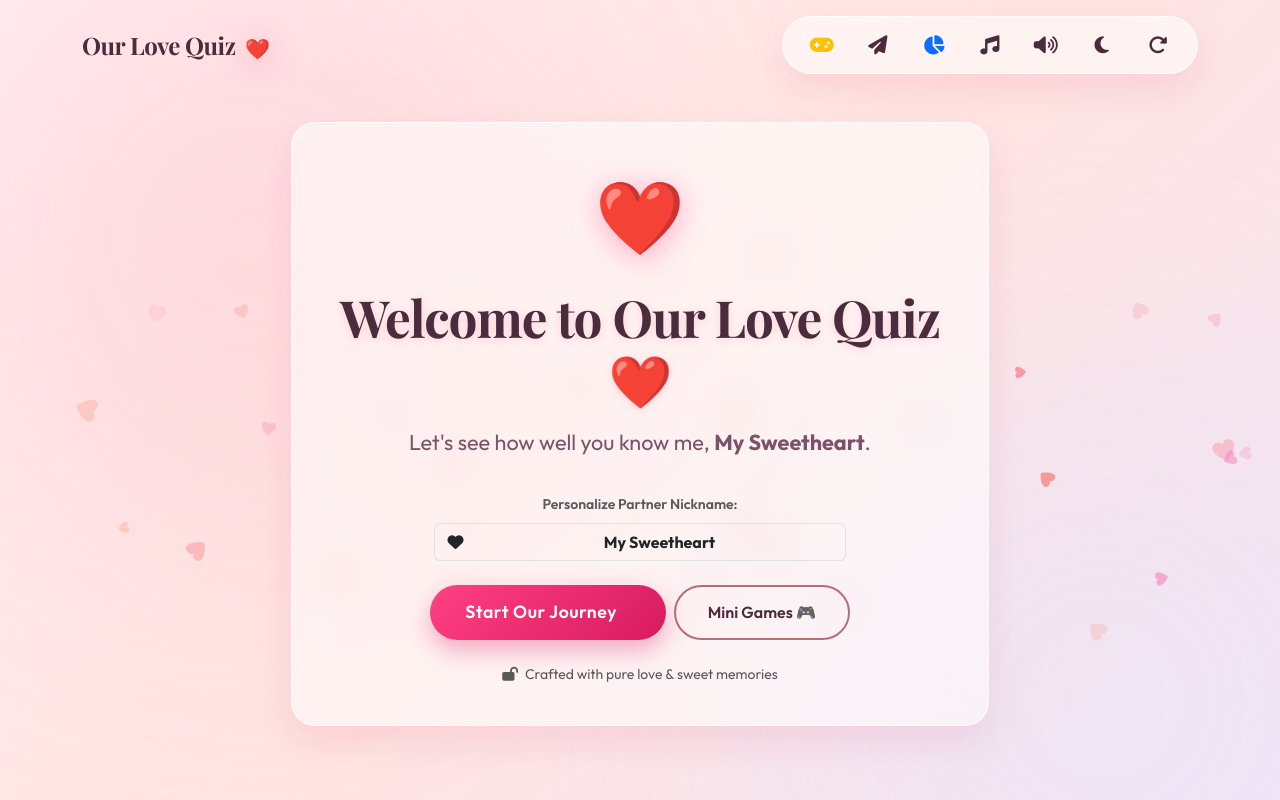
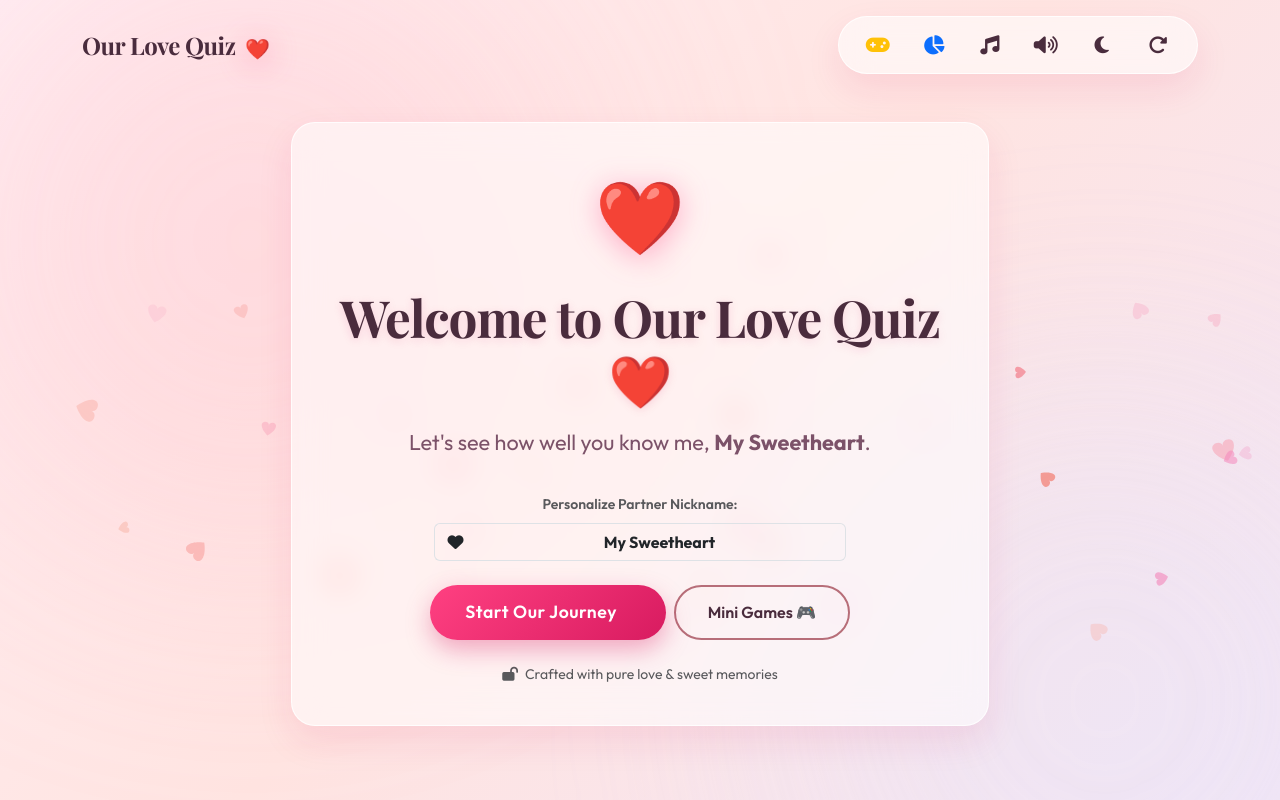
Before and after one commit to SDEEPAK13082006/project-2, a website: page index.html in a window 1280 px wide. Drawn offline with nearby package versions, Linux system fonts and the light colour scheme; some icons are missing; a web font is replaced by a local one.

Commit message:
Remove share link button from top navbar

```diff
--- a/index.html
+++ b/index.html
@@ -43,11 +43,6 @@
         <!-- Mini Games Hub Button -->
         <button id="btn-nav-games" class="icon-btn text-warning" title="Romantic Mini-Games Arcade 🎮" aria-label="Mini Games">
           <i class="fa-solid fa-gamepad"></i>
-        </button>
-
-        <!-- Share Link Generator Modal Button -->
-        <button id="btn-open-share-modal" class="icon-btn text-accent" title="Generate Shareable Partner Link 💌" aria-label="Share Link">
-          <i class="fa-solid fa-paper-plane"></i>
         </button>
 
         <!-- View Submissions/Results Modal Button -->
```
